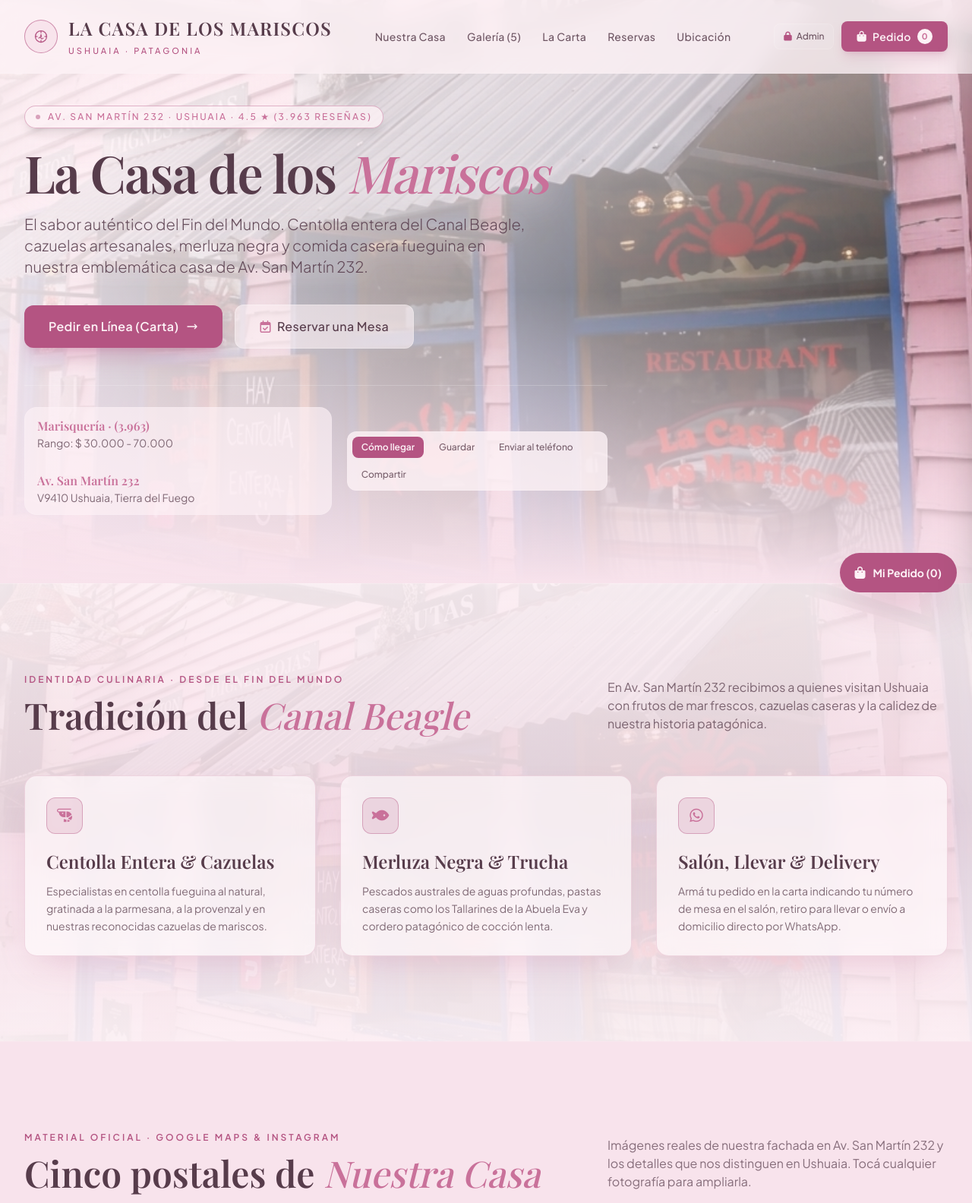
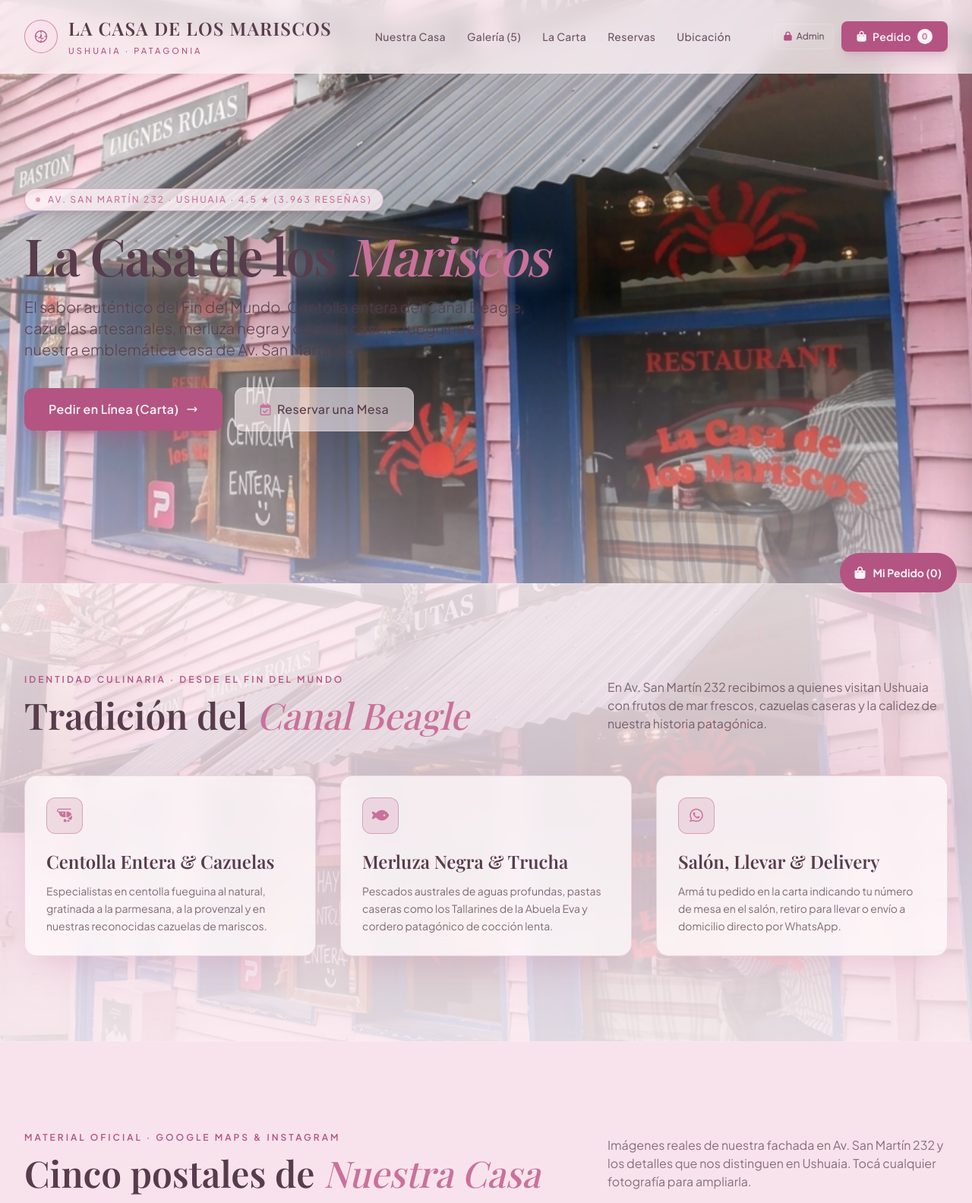
Before and after one commit to NEXOar-art/MARISCOS, a plain HTML site: page index.html in a window 1280 px wide. Shown: the top 1584 px of the page at 76% size. Drawn offline with nearby package versions, Linux system fonts and the light colour scheme; a web font is replaced by a local one.

Commit message:
Update index.html

```diff
--- a/index.html
+++ b/index.html
@@ -108,9 +108,9 @@
       .hero-motion { animation: none; }
     }
 
-    /* Fondo de secciones con la foto auténtica CASA DE MARISCOS.jpg (velo pastel) */
+    /* Fondo de secciones con la foto auténtica CASA DE MARISCOS.jpg (velo pastel sutil) */
     .section-bg-facade {
-      background-image: linear-gradient(to bottom, rgba(253, 242, 246, 0.93), rgba(248, 227, 236, 0.90), rgba(253, 242, 246, 0.95)), url('CASA DE MARISCOS.jpg');
+      background-image: linear-gradient(to bottom, rgba(253, 242, 246, 0.85), rgba(248, 227, 236, 0.82), rgba(253, 242, 246, 0.88)), url('CASA DE MARISCOS.jpg');
       background-size: cover;
       background-position: center;
       background-attachment: fixed;
@@ -137,15 +137,15 @@
     }
 
     .dynamic-title-cycle.title-hidden {
-      opacity: 0.05;
+      opacity: 0.15;
       transform: translateY(-14px) scale(0.97);
-      filter: blur(3px);
+      filter: blur(2px);
       pointer-events: none;
     }
 
     /* Tarjetas Glassmorphism pastel estilo Blush */
     .glass-beagle {
-      background: rgba(255, 250, 252, 0.66);
+      background: rgba(255, 250, 252, 0.78);
       backdrop-filter: blur(14px);
       -webkit-backdrop-filter: blur(14px);
       border: 1px solid rgba(180, 84, 130, 0.18);
@@ -288,9 +288,9 @@
             class="w-full h-full object-cover object-center hero-motion"
           />
         </div>
-        <!-- Degradados pastel equilibrados para lectura editorial y visibilidad nítida de la fachada -->
-        <div class="absolute inset-0 bg-gradient-to-r from-beagle-950/90 via-beagle-950/60 to-beagle-900/20"></div>
-        <div class="absolute inset-0 bg-gradient-to-t from-beagle-900 via-transparent to-beagle-950/45"></div>
+        <!-- Degradados sutiles para legibilidad sin ocultar la fachada -->
+        <div class="absolute inset-0 bg-gradient-to-r from-beagle-950/40 via-transparent to-beagle-900/10"></div>
+        <div class="absolute inset-0 bg-gradient-to-t from-beagle-900/50 via-transparent to-beagle-950/20"></div>
       </div>
 
       <!-- Contenido Central del Hero -->
@@ -307,11 +307,11 @@
 
           <!-- Bloque de Títulos Dinámicos (Desaparecen cada 3 segundos para apreciar la foto de fondo) -->
           <div class="dynamic-title-cycle title-visible">
-            <h1 class="font-serif text-4xl sm:text-5xl md:text-6xl lg:text-[4.25rem] font-semibold text-bone leading-[1.08] tracking-tight drop-shadow-[0_6px_24px_rgba(253,242,246,0.85)]">
+            <h1 class="font-serif text-4xl sm:text-5xl md:text-6xl lg:text-[4.25rem] font-semibold text-bone leading-[1.08] tracking-tight drop-shadow-[0_4px_16px_rgba(253,242,246,0.6)]">
               La Casa de los <span class="italic font-normal text-copper-400">Mariscos</span>
             </h1>
 
-            <p class="mt-5 text-base sm:text-lg md:text-xl text-bone/90 font-light leading-relaxed max-w-2xl drop-shadow-[0_2px_12px_rgba(253,242,246,0.9)]">
+            <p class="mt-5 text-base sm:text-lg md:text-xl text-bone/95 font-light leading-relaxed max-w-2xl drop-shadow-[0_2px_8px_rgba(253,242,246,0.5)]">
               El sabor auténtico del Fin del Mundo. Centolla entera del Canal Beagle, cazuelas artesanales, merluza negra y comida casera fueguina en nuestra emblemática casa de Av. San Martín 232.
             </p>
           </div>
@@ -333,37 +333,6 @@
               <i class="fa-regular fa-calendar-check text-copper-400"></i>
               <span>Reservar una Mesa</span>
             </a>
-          </div>
-
-          <!-- Información Permanente del Local (Datos de Google Maps) -->
-          <div class="mt-12 pt-7 border-t border-white/20 flex flex-col lg:flex-row lg:items-center justify-between gap-5">
-            <div class="flex flex-wrap items-center gap-5 sm:gap-7 text-xs sm:text-sm text-bone/90 bg-beagle-950/65 backdrop-blur-md px-4 py-3 rounded-2xl border border-white/10">
-              <div>
-                <span class="block text-copper-400 font-serif text-base font-semibold">Marisquería · (3.963)</span>
-                <span class="text-bone/75">Rango: $ 30.000 - 70.000</span>
-              </div>
-              <div class="h-8 w-[1px] bg-white/15"></div>
-              <div>
-                <span class="block text-copper-400 font-serif text-base font-semibold">Av. San Martín 232</span>
-                <span class="text-bone/75">V9410 Ushuaia, Tierra del Fuego</span>
-              </div>
-            </div>
-
-            <!-- Accesos directos estilo ficha de Google Maps -->
-            <div class="flex flex-wrap items-center gap-2 bg-beagle-950/80 p-1.5 rounded-xl border border-white/15 backdrop-blur-md self-start lg:self-auto">
-              <a href="https://maps.app.goo.gl/6HYg1YcoDav3NHMd6" target="_blank" rel="noopener noreferrer" class="px-3 py-1.5 rounded-lg text-xs font-semibold bg-copper-500 text-beagle-950 hover:bg-copper-400 transition-all">
-                Cómo llegar
-              </a>
-              <button onclick="saveRestaurantBookmark()" class="px-3 py-1.5 rounded-lg text-xs font-medium text-bone/80 hover:text-bone hover:bg-white/10 transition-all">
-                Guardar
-              </button>
-              <button onclick="copyLocationLink()" class="px-3 py-1.5 rounded-lg text-xs font-medium text-bone/80 hover:text-bone hover:bg-white/10 transition-all">
-                Enviar al teléfono
-              </button>
-              <button onclick="shareRestaurant()" class="px-3 py-1.5 rounded-lg text-xs font-medium text-bone/80 hover:text-bone hover:bg-white/10 transition-all">
-                Compartir
-              </button>
-            </div>
           </div>
 
         </div>
@@ -453,7 +422,7 @@
               alt="Fachada principal de La Casa de los Mariscos en Av. San Martín 232, Ushuaia"
               class="w-full h-full object-cover object-center group-hover:scale-105 transition-transform duration-700 ease-out"
             />
-            <div class="absolute inset-0 bg-gradient-to-t from-beagle-950/95 via-beagle-950/30 to-transparent"></div>
+            <div class="absolute inset-0 bg-gradient-to-t from-beagle-950/70 via-transparent to-transparent"></div>
             <div class="absolute top-5 right-5 px-3.5 py-1.5 rounded-full bg-beagle-950/80 backdrop-blur-md border border-copper-500/40 text-xs font-medium text-copper-400">
               01 / 05 · Foto Principal
             </div>
@@ -473,7 +442,7 @@
                 alt="Cartel tradicional con centolla de La Casa de los Mariscos Ushuaia"
                 class="w-full h-full object-cover object-[22%_12%] scale-125 group-hover:scale-135 transition-transform duration-700 ease-out"
               />
-              <div class="absolute inset-0 bg-gradient-to-t from-beagle-950/95 via-beagle-950/40 to-transparent"></div>
+              <div class="absolute inset-0 bg-gradient-to-t from-beagle-950/70 via-transparent to-transparent"></div>
               <div class="absolute top-4 right-4 px-2.5 py-1 rounded-full bg-beagle-950/80 border border-copper-500/40 text-[11px] text-copper-400">02 / 05</div>
               <div class="absolute bottom-0 left-0 right-0 p-5">
                 <span class="text-[11px] uppercase tracking-[0.2em] text-copper-400 font-medium">Insignia del Local</span>
@@ -488,7 +457,7 @@
                 alt="Pizarra Hay Centolla Entera en La Casa de los Mariscos"
                 class="w-full h-full object-cover object-[35%_58%] scale-150 group-hover:scale-165 transition-transform duration-700 ease-out"
               />
-              <div class="absolute inset-0 bg-gradient-to-t from-beagle-950/95 via-beagle-950/40 to-transparent"></div>
+              <div class="absolute inset-0 bg-gradient-to-t from-beagle-950/70 via-transparent to-transparent"></div>
               <div class="absolute top-4 right-4 px-2.5 py-1 rounded-full bg-beagle-950/80 border border-copper-500/40 text-[11px] text-copper-400">03 / 05</div>
               <div class="absolute bottom-0 left-0 right-0 p-5">
                 <span class="text-[11px] uppercase tracking-[0.2em] text-copper-400 font-medium">Pesca Fresca</span>
@@ -504,7 +473,7 @@
               alt="Ventanales azules con siluetas de centolla y salón cálido"
               class="w-full h-full object-cover object-[76%_55%] scale-135 group-hover:scale-145 transition-transform duration-700 ease-out"
             />
-            <div class="absolute inset-0 bg-gradient-to-t from-beagle-950/95 via-beagle-950/40 to-transparent"></div>
+            <div class="absolute inset-0 bg-gradient-to-t from-beagle-950/70 via-transparent to-transparent"></div>
             <div class="absolute top-4 right-4 px-2.5 py-1 rounded-full bg-beagle-950/80 border border-copper-500/40 text-[11px] text-copper-400">04 / 05</div>
             <div class="absolute bottom-0 left-0 right-0 p-6">
               <span class="text-[11px] uppercase tracking-[0.2em] text-copper-400 font-medium">Salón & Calidez</span>
@@ -518,7 +487,7 @@
               alt="Marquesina Comida Casera y Minutas en La Casa de los Mariscos"
               class="w-full h-full object-cover object-[68%_24%] scale-130 group-hover:scale-140 transition-transform duration-700 ease-out"
             />
-            <div class="absolute inset-0 bg-gradient-to-t from-beagle-950/95 via-beagle-950/40 to-transparent"></div>
+            <div class="absolute inset-0 bg-gradient-to-t from-beagle-950/70 via-transparent to-transparent"></div>
             <div class="absolute top-4 right-4 px-2.5 py-1 rounded-full bg-beagle-950/80 border border-copper-500/40 text-[11px] text-copper-400">05 / 05</div>
             <div class="absolute bottom-0 left-0 right-0 p-6">
               <span class="text-[11px] uppercase tracking-[0.2em] text-copper-400 font-medium">Gastronomía Patagónica</span>
```
